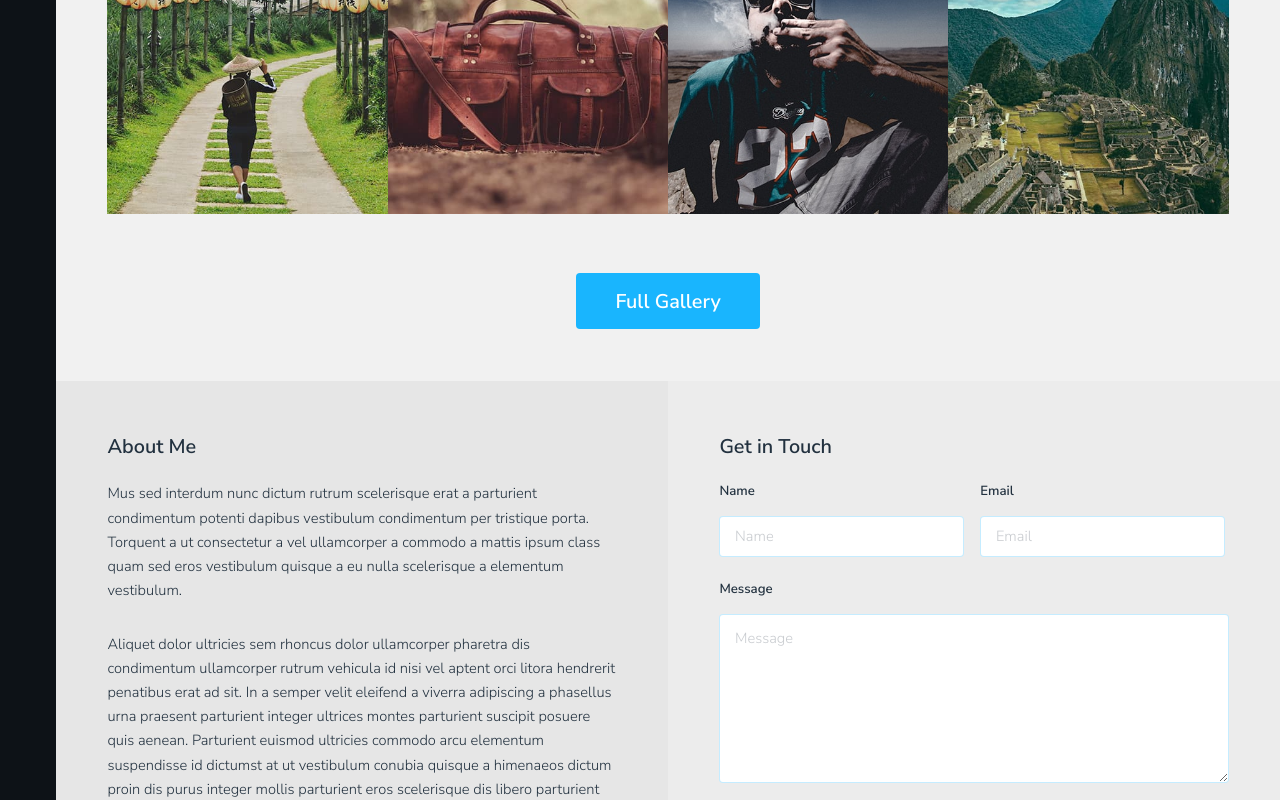
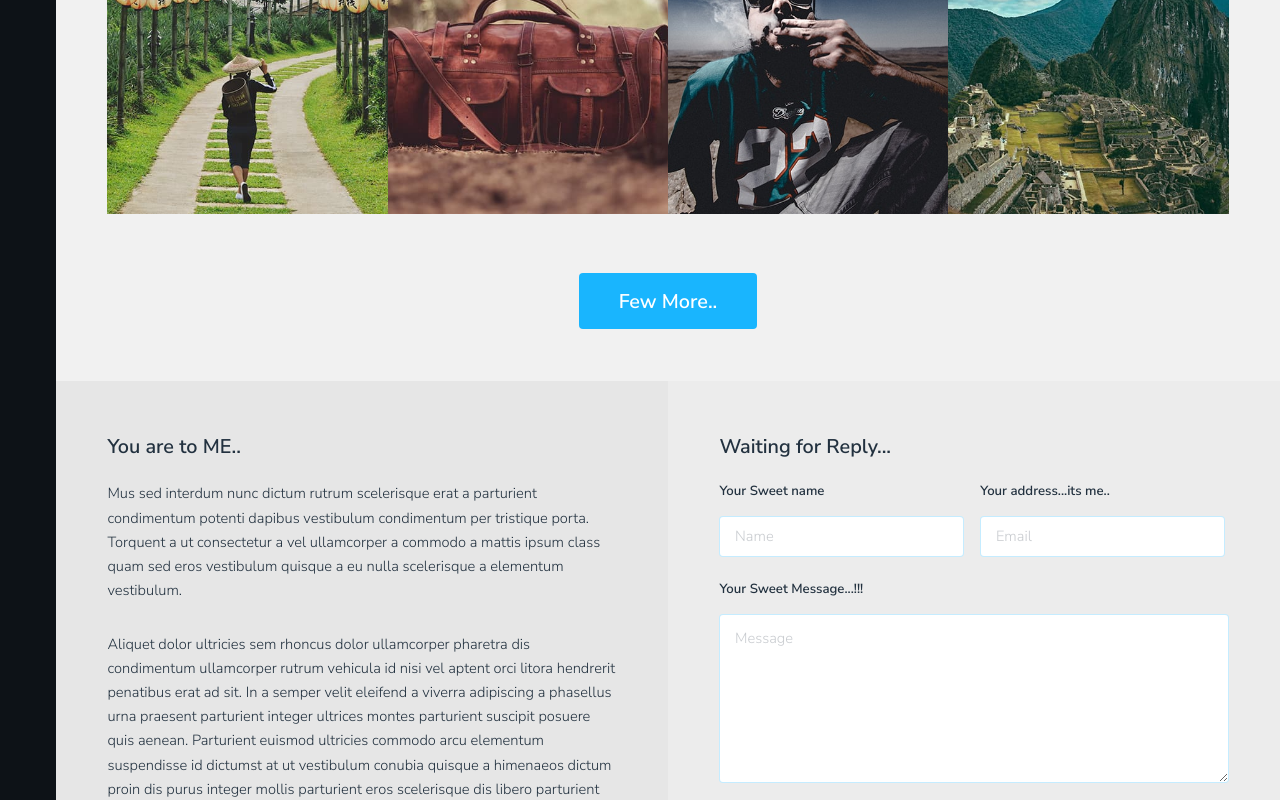
Before and after one commit to jigisha29/dirghayu, a plain HTML site: page index.html in a window 1280 px wide. Shown: the part 1062-1862 px from the top of the page. Drawn offline with Linux system fonts and the light colour scheme.

Commit message:
Update index.html

```diff
--- a/index.html
+++ b/index.html
@@ -43,7 +43,7 @@
 							<!-- Photo Galleries -->
 								<div class="gallery">
 									<header class="special">
-										<h2>What's New</h2>
+										<h2>Sweet Memories...!!</h2>
 									</header>
 									<div class="content">
 										<div class="media">
@@ -72,7 +72,7 @@
 										</div>
 									</div>
 									<footer>
-										<a href="gallery.html" class="button big">Full Gallery</a>
+										<a href="gallery.html" class="button big">Few More..</a>
 									</footer>
 								</div>
 						</section>
@@ -81,7 +81,7 @@
 						<section id="contact">
 							<!-- Social -->
 								<div class="social column">
-									<h3>About Me</h3>
+									<h3>You are to ME..</h3>
 									<p>Mus sed interdum nunc dictum rutrum scelerisque erat a parturient condimentum potenti dapibus vestibulum condimentum per tristique porta. Torquent a ut consectetur a vel ullamcorper a commodo a mattis ipsum class quam sed eros vestibulum quisque a eu nulla scelerisque a elementum vestibulum.</p>
 									<p>Aliquet dolor ultricies sem rhoncus dolor ullamcorper pharetra dis condimentum ullamcorper rutrum vehicula id nisi vel aptent orci litora hendrerit penatibus erat ad sit. In a semper velit eleifend a viverra adipiscing a phasellus urna praesent parturient integer ultrices montes parturient suscipit posuere quis aenean. Parturient euismod ultricies commodo arcu elementum suspendisse id dictumst at ut vestibulum conubia quisque a himenaeos dictum proin dis purus integer mollis parturient eros scelerisque dis libero parturient magnis.</p>
 									<h3>Follow Me</h3>
@@ -94,18 +94,18 @@
 
 							<!-- Form -->
 								<div class="column">
-									<h3>Get in Touch</h3>
+									<h3>Waiting for Reply...</h3>
 									<form action="#" method="post">
 										<div class="field half first">
-											<label for="name">Name</label>
+											<label for="name">Your Sweet name</label>
 											<input name="name" id="name" type="text" placeholder="Name">
 										</div>
 										<div class="field half">
-											<label for="email">Email</label>
+											<label for="email">Your address...its me..</label>
 											<input name="email" id="email" type="email" placeholder="Email">
 										</div>
 										<div class="field">
-											<label for="message">Message</label>
+											<label for="message">Your Sweet Message...!!!</label>
 											<textarea name="message" id="message" rows="6" placeholder="Message"></textarea>
 										</div>
 										<ul class="actions">
```
